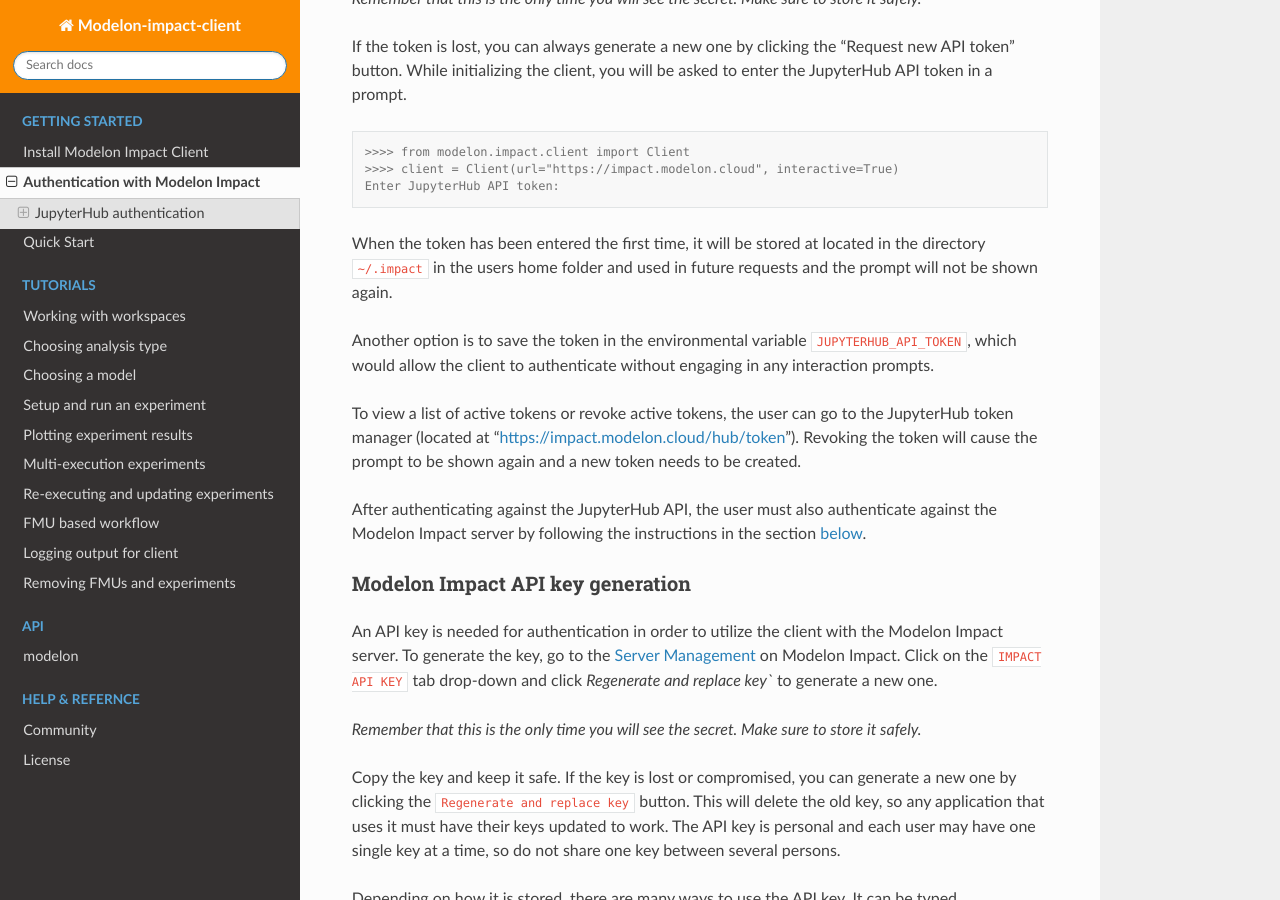
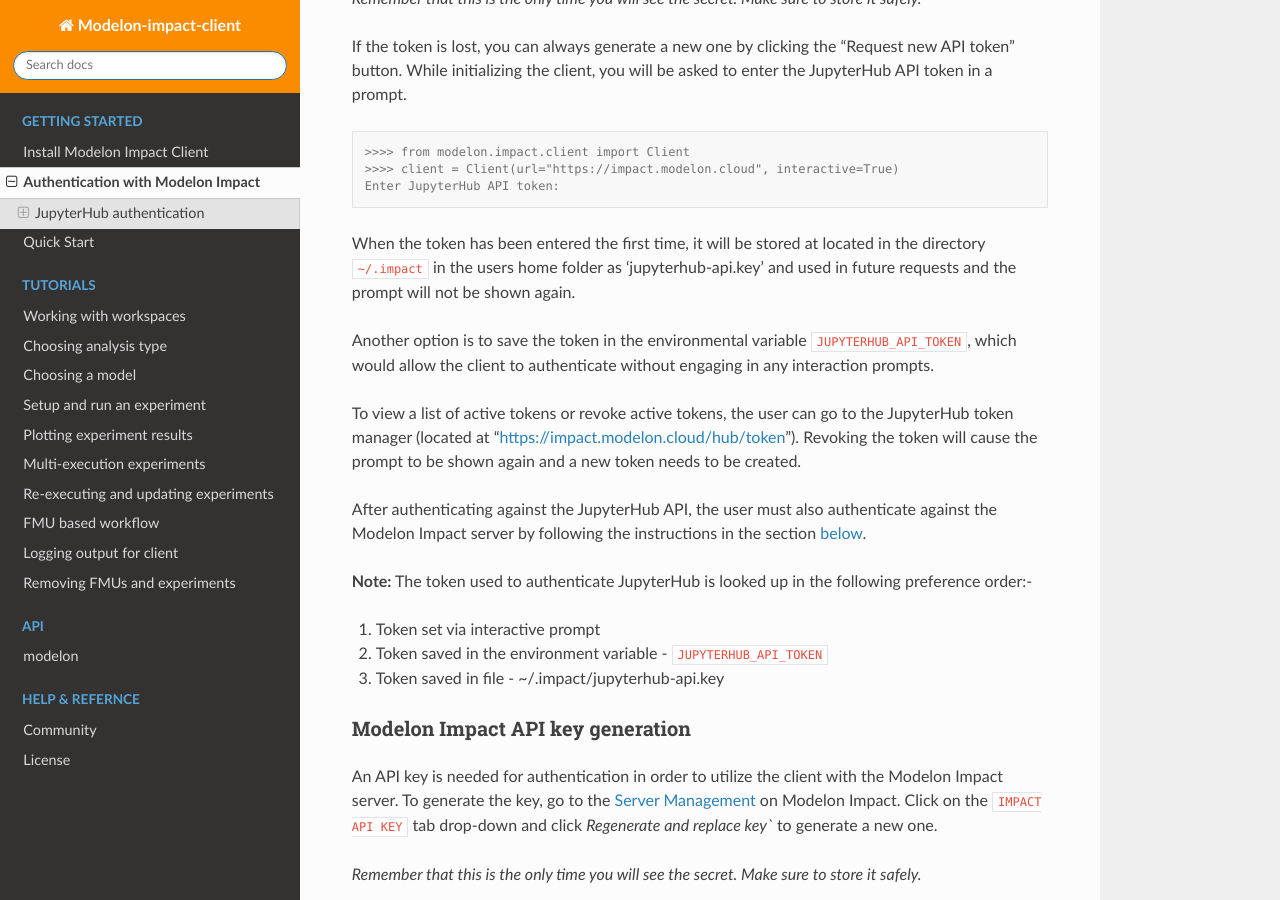
Before and after one commit to modelon-community/impact-client-python, a Sphinx documentation site: the page built from docs/source/authentication_with_modelon_impact.rst, in a window 1280 px wide and 900 px high, scrolled down 1110 px. Built offline with Sphinx 7.4.7 and the Read the Docs theme 2.0.0, drawn with Linux system fonts in a browser that asks for light colours; some of the changed text lies outside the part shown.

Commit message:
fix: added docs on preference order for token and api key

```diff
--- a/docs/source/authentication_with_modelon_impact.rst
+++ b/docs/source/authentication_with_modelon_impact.rst
@@ -55,7 +55,7 @@
     Enter JupyterHub API token:
 
 When the token has been entered the first time, it will be stored at located in the directory
-``~/.impact`` in the users home folder and used in future requests and the prompt will not be
+``~/.impact`` in the users home folder as 'jupyterhub-api.key' and used in future requests and the prompt will not be
 shown again.
 
 Another option is to save the token in the environmental variable ``JUPYTERHUB_API_TOKEN``, which
@@ -67,6 +67,13 @@
 
 After authenticating against the JupyterHub API, the user must also authenticate against the Modelon Impact server
 by following the instructions in the section :ref:`below<Modelon Impact API key generation>`.
+
+**Note:**
+The token used to authenticate JupyterHub is looked up in the following preference order:-
+
+1. Token set via interactive prompt
+2. Token saved in the environment variable - ``JUPYTERHUB_API_TOKEN``
+3. Token saved in file - ~/.impact/jupyterhub-api.key
 
 Modelon Impact API key generation
 #################################
@@ -133,3 +140,10 @@
     >>>> credential_manager.write_key_to_file('my-new-key')
     >>>> credential_manager.get_key_from_file()
     'my-new-key'
+
+**Note:**
+The API key used to authenticate Modelon Impact is looked up in the following preference order:-
+
+1. API key set via interactive prompt
+2. API key saved in the environment variable - ``MODELON_IMPACT_CLIENT_API_KEY``
+3. API key saved in file - ~/.impact/api.key
```
